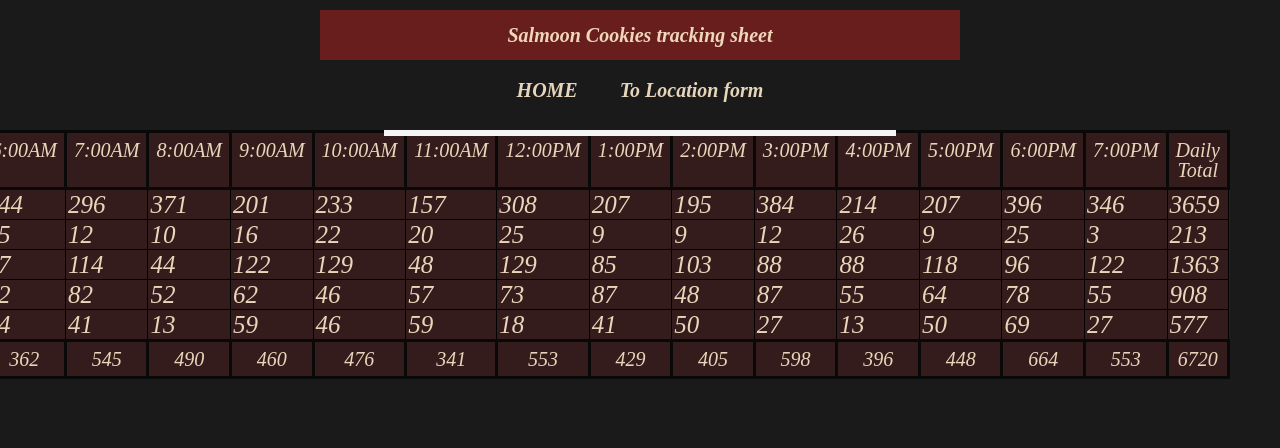
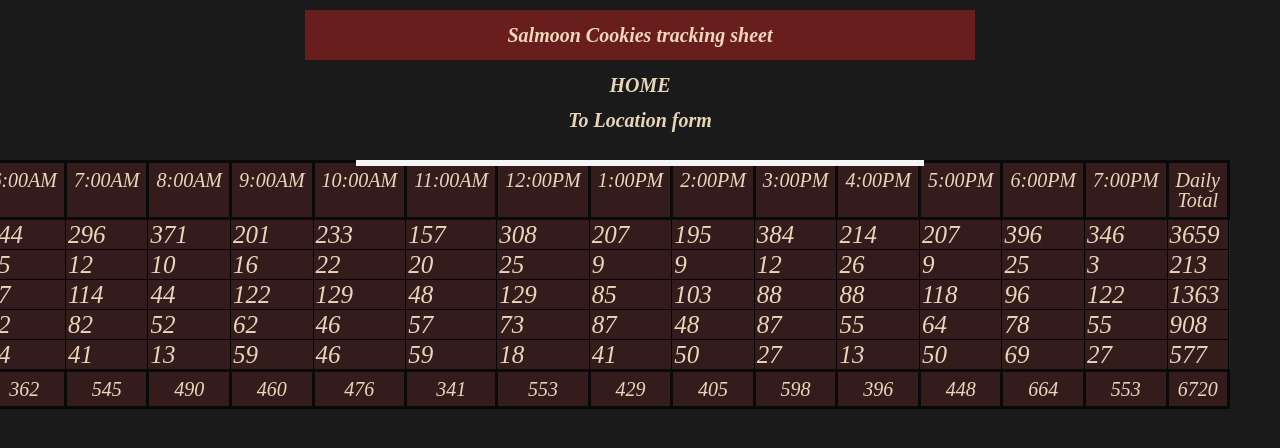
Before and after one commit to NihadZeidan/cookie-stand, a plain HTML site: page Pages/sales.html in a window 1280 px wide. Drawn offline with Linux system fonts and the light colour scheme.

Commit message:
Finish lab09

```diff
--- a/CSS/style.css
+++ b/CSS/style.css
@@ -1,5 +1,4 @@
 *{
-    box-sizing: border-box;
     font-size: medium;
     font-style: oblique;
     color: rgba(255, 235, 205, 0.897);
@@ -36,19 +35,16 @@ body header h2{
 
 nav ul li  {
     text-decoration: none;
-    margin-top: 20px;
-    display: inline-block;
+    margin-top: 15px;
 }
 
 nav ul li a {
     font-size: 20px;
     text-decoration: none;
-    /* position: sticky; */
-    margin-top: 20px;
     padding: 19px;
 }
+
 nav ul li :hover {
-    /* background-color: black; */
     color: rgb(0, 0, 0);
    background-color:rgba(255, 235, 205, 0.74);
 }
@@ -62,7 +58,6 @@ main ul.locations {
     position: relative;
     background-color: rgb(0, 0, 0);
     color:blanchedalmond;
-
     }
 
     main ul li {
@@ -78,8 +73,6 @@ main div {
     text-align: left;
     margin-top: 5px;
     font-size: 20px;
-    /* position: relative; */
-    /* float: right; */
     background-color: rgb(0, 0, 0);
     width: 30%;
     padding: 10px;
@@ -198,9 +191,21 @@ table {
     position: absolute;
      right: 50px;
     margin-top: 250px;
+}
 
+th:hover {
+    font-size: 25px;
+}
 
-}
+td:hover {
+
+font-size: 20px;
+    }
+
+    tr:hover {
+        background-color: rgb(105, 30, 30);
+    }
+
 
 table tr td {
     border:solid;
```
Also changed, not shown: Pages/form.html (+1 -1 lines).
